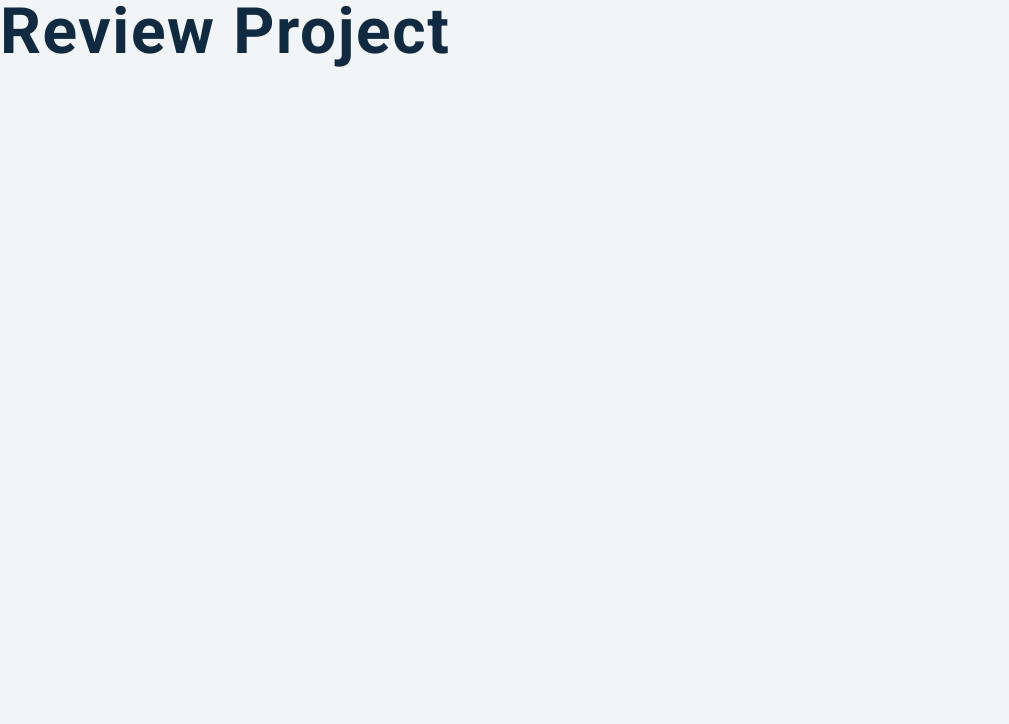
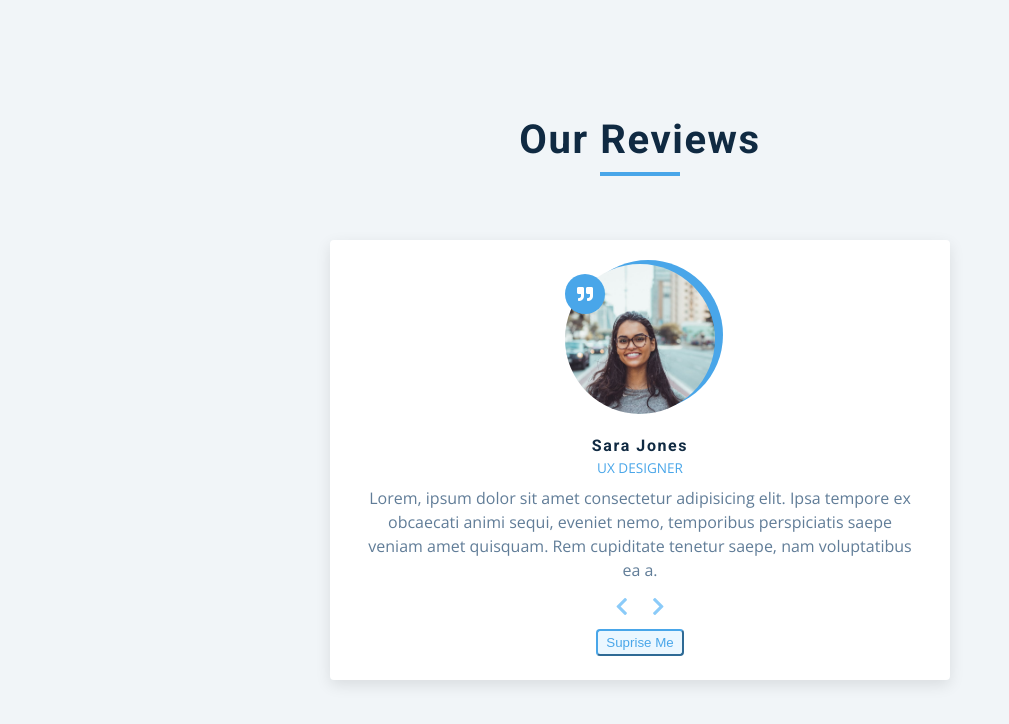
Before and after one commit to EliabLM/JavascriptBasicProjects, a plain HTML site: page 03-reviews/index.html in a window 1280 px wide. Shown: the whole page, without its empty margins (0-1009 px from the left). Drawn offline with nearby package versions, Linux system fonts and the light colour scheme.

Commit message:
setUp index.html

```diff
--- a/03-reviews/index.html
+++ b/03-reviews/index.html
@@ -14,7 +14,44 @@
     <link rel="stylesheet" href="styles.css" />
   </head>
   <body>
-    <h1>review project</h1>
+    <main>
+      <section class="container">
+
+        <!-- title -->
+        <div class="title">
+          <h2>Our reviews</h2>
+          <div class="underline"></div>
+        </div>
+
+        <!-- review -->
+        <article class="review">
+          <div class="img-container">
+            <img src="./person-1.jpeg" id="person-img" alt="">
+          </div>
+          <h4 id="author">sara jones</h4>
+          <p id="job">ux designer</p>
+          <p id="info">
+            Lorem, ipsum dolor sit amet consectetur adipisicing elit.
+            Ipsa tempore ex obcaecati animi sequi, eveniet nemo,
+            temporibus perspiciatis saepe veniam amet quisquam.
+            Rem cupiditate tenetur saepe, nam voluptatibus ea a.
+          </p>
+          <!-- prev next buttons -->
+          <div class="button-container">
+            <button class="prev-btn">
+              <i class="fas fa-chevron-left"></i>
+            </button>
+            <button class="prev-btn">
+              <i class="fas fa-chevron-right"></i>
+            </button>
+          </div>
+          <!-- random button -->
+          <button class="random-btn">suprise me</button>
+        </article>
+
+      </section>
+    </main>
+
     <!-- javascript -->
     <script src="app.js"></script>
   </body>
```
